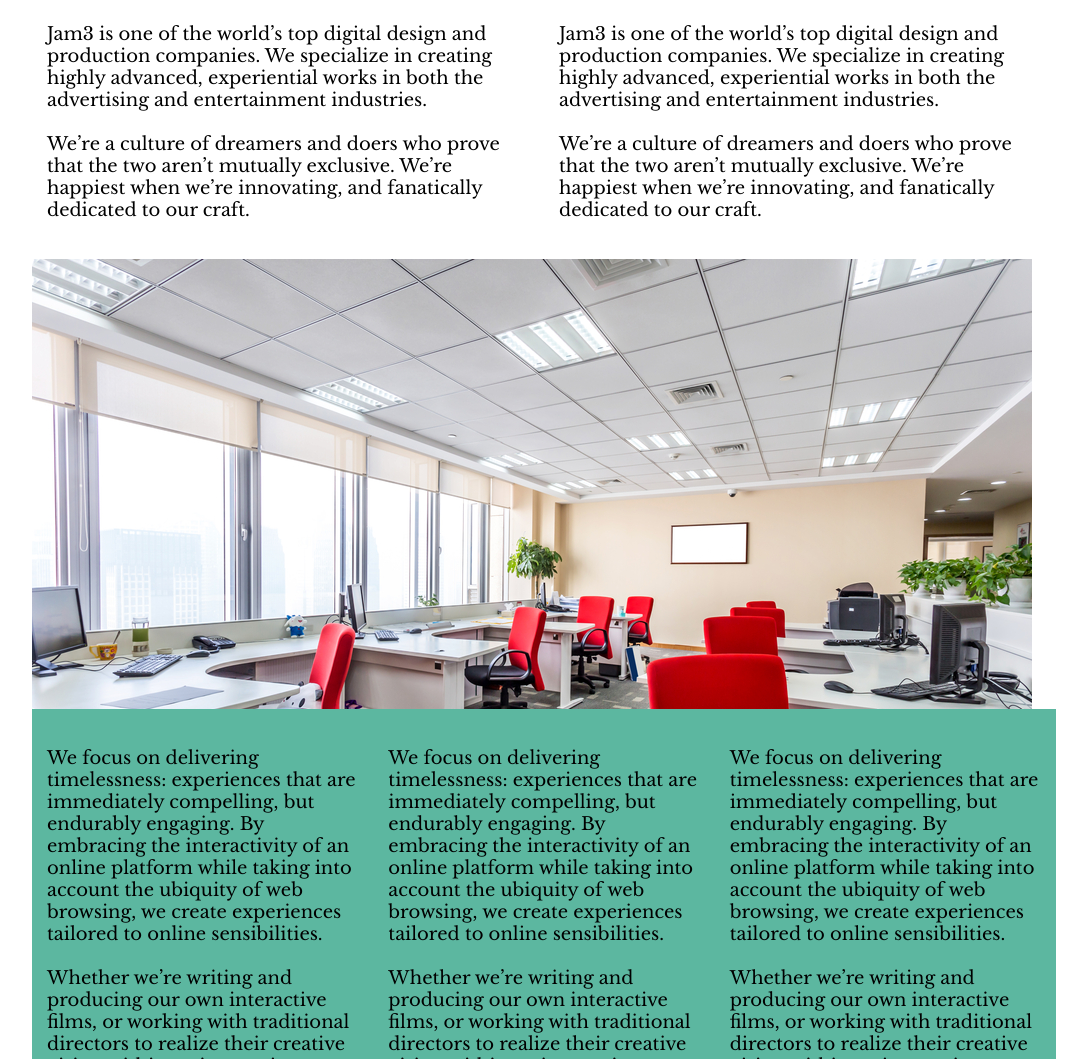
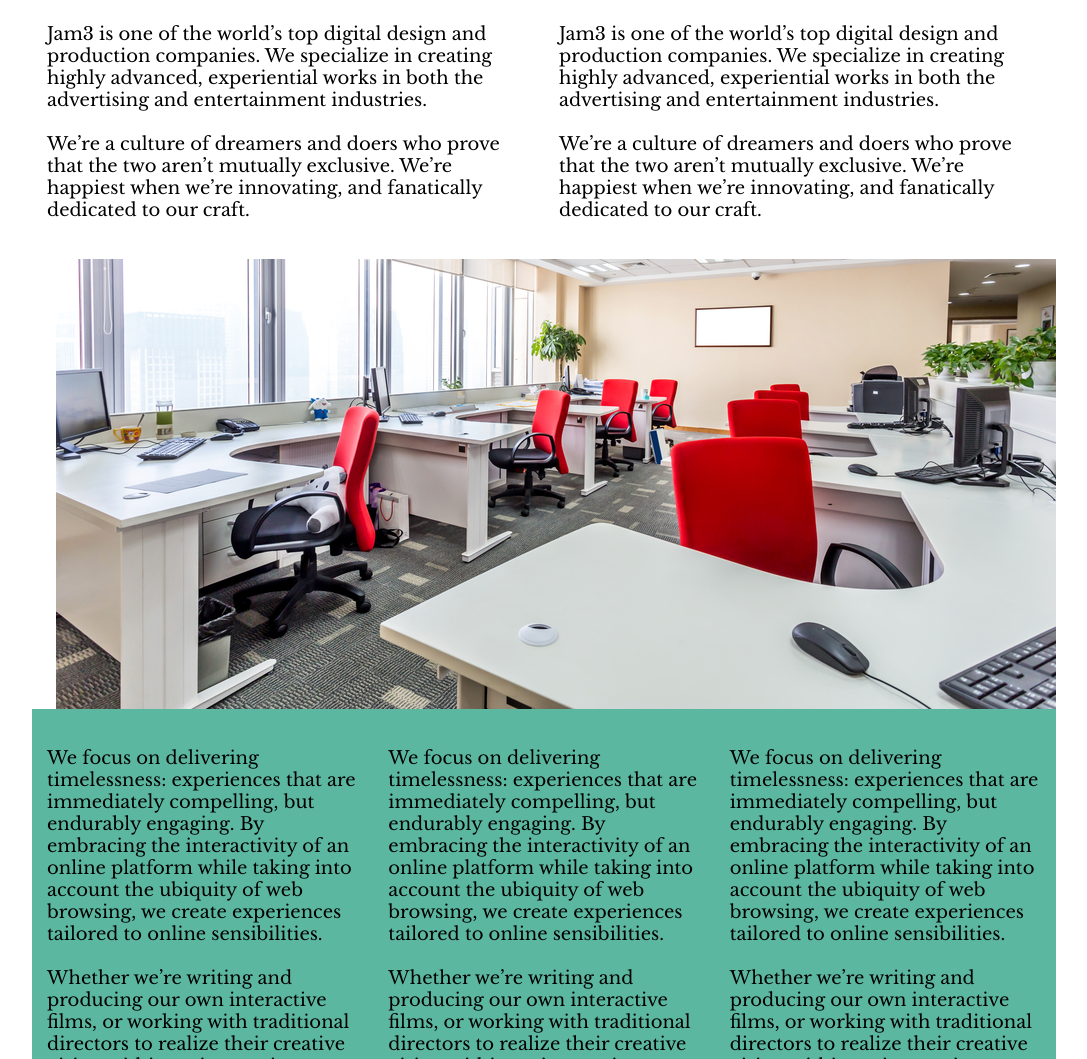
Before and after one commit to dthomaslomas/BinWebsite, a plain HTML site: page about.html in a window 1280 px wide. Shown: the part 693-1752 px from the top of the page, without its empty margins (96-1183 px from the left). Drawn offline with nearby package versions, Linux system fonts and the light colour scheme.

Commit message:
image align fix about page

```diff
--- a/css/style.css
+++ b/css/style.css
@@ -265,7 +265,7 @@ h1, h2, p, b, a{
 }
 .hero-2 {
 	height: 450px;
-	background: url(../images/clean-space.jpg) no-repeat;
+	background: url(../images/clean-space.jpg) no-repeat 100% 100%;
 }
 .about-content div:nth-child(4) {
 	background-color: #5CB7A0;
```
Also changed, not shown: 1 other file.
